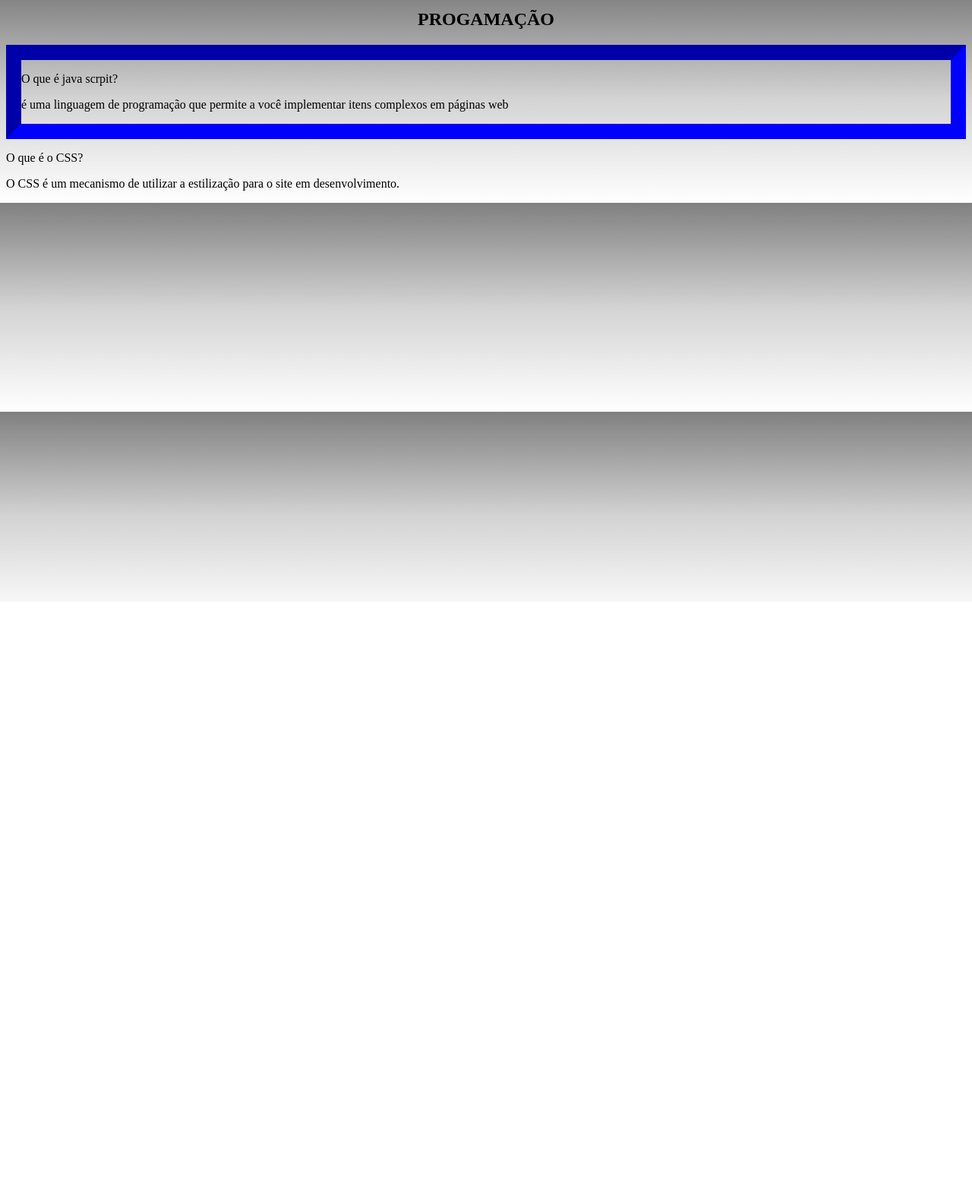
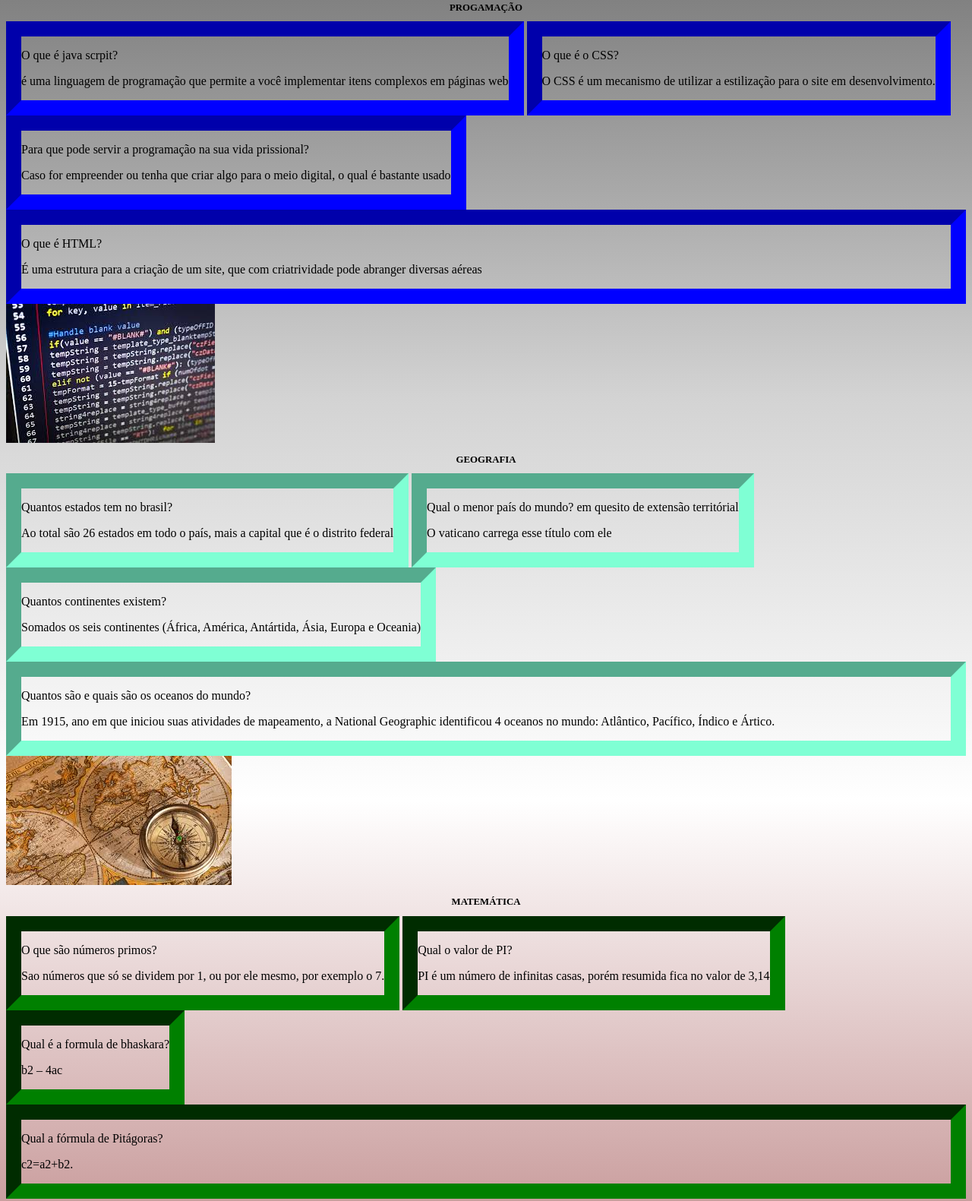
Before and after one commit to naxttan/proj-3tri, a plain HTML site: page index.html in a window 1280 px wide. Shown: the part 8-1589 px from the top of the page at 76% size. Before the commit the page ends 800 px from the top, so only its background shows below. Drawn offline with Linux system fonts and the light colour scheme.

Commit message:
Add files via upload

```diff
--- a/index.html
+++ b/index.html
@@ -8,11 +8,14 @@
 </head>
 <body>
     <h2>   PROGAMAÇÃO  </h2>
+
     <header class="h">
     <P>O que é java scrpit? </P>
-    <p> é uma linguagem de programação que permite a você implementar
+    <p> é uma linguagem de programação que permite
+         a você implementar
         itens complexos em páginas web</p>
-</header>
+        </nav>
+    </header>
 
  <header class="hh">
     <p> O que é o CSS? </p>
@@ -21,6 +24,75 @@
 
  </header>
 
+ <header class="hhh">
+<p> Para que pode servir a programação na sua vida prissional?</p>
+ <p> Caso for empreender ou tenha que criar algo para o meio digital, o qual é bastante usado </p>
+</header>
+<header class="hhhh">
+<p> O que é HTML?</p>
+<P> É uma estrutura para a criação de um site, que com criatrividade pode abranger diversas aéreas</P>
+</header>
+<img src="site.jpeg">
+
+
+<h2> GEOGRAFIA </h2>
+<header class="t">
+    <P>Quantos estados tem no brasil? </P>
+    <p> Ao total são 26 estados em todo o país, mais a capital que é o distrito federal </p>
+        </header>
+
+        <header class="tt">
+            <P>Qual o menor país do mundo? em quesito de extensão territórial </P>
+            <p> O vaticano carrega esse título com ele </p>
+         </header>
+
+         <header class="ttt">
+            <P>Quantos continentes existem? </P>
+            <p> Somados os seis continentes (África, América, Antártida, Ásia, Europa e Oceania) </p>
+         </header>
+
+         <header class="tttt">
+            <P>Quantos são e quais são os oceanos do mundo? </P>
+            <p> Em 1915, ano em que iniciou suas atividades de mapeamento, a National Geographic identificou
+                4 oceanos no mundo: Atlântico, Pacífico, Índico e Ártico.  </p>
+         </header>
+         <img src="geo.jpeg" >
+
+         <h2> MATEMÁTICA </h2>
+
+         <header class="dd">
+            <P>O que são números primos? </P>
+            <p> Sao números que só se dividem por 1, ou por ele mesmo, por exemplo o 7. </p>
+         </header>
+         <header class="dd">
+            <P>Qual o valor de PI? </P>
+            <p> PI é um número de infinitas casas, porém resumida fica no valor de 3,14 </p>
+         </header>
+         <header class="ddd">
+            <P>Qual é a formula de bhaskara? </P>
+            <p> b2 – 4ac </p>
+            </header>
+            <header class="dddd">
+                <P>Qual a fórmula de Pitágoras? </P>
+                <p>  c2=a2+b2. </p>
+             </header>
+
+
+
+
+
+
+
+
+
+
+
+
+
+
+
+
+
 </body>
 
 
--- a/natan.css
+++ b/natan.css
@@ -1,12 +1,82 @@
 body {
-    background: linear-gradient(gray, lightgray, white);
+    background: linear-gradient(gray, lightgray, white, rgb(202, 158, 158));
+
 }
 .h {
     border-color: blue;
     border-width: 20px;
     border-style: inset;
+    display: inline-block;
 }
 h2 {
     text-align: center;
+font-size: 1vw;
 
 }
+.hh{
+    border-color: blue;
+    border-width: 20px;
+    border-style: inset;
+    display: inline-block;
+}
+p{
+    font-size: medium;
+}
+.hhh {
+    border-color: blue;
+    border-width: 20px;
+    border-style: inset;
+    display: inline-block;
+}
+.hhhh {
+    border-color: blue;
+    border-width: 20px;
+    border-style: inset;
+}
+.t {
+    border-color: aquamarine;
+    border-width: 20px;
+    border-style: inset;
+    display: inline-block;
+ }
+ .tt {
+    border-color: aquamarine;
+    border-width: 20px;
+    border-style: inset;
+    display: inline-block;
+ }
+ .ttt {
+    border-color: aquamarine;
+    border-width: 20px;
+    border-style: inset;
+    display: inline-block;
+ }
+ .tttt{
+    border-color: aquamarine;
+    border-width: 20px;
+    border-style: inset;
+
+ }
+ .d {
+    border-color: green;
+    border-width: 20px;
+    border-style: inset;
+    display: inline-block;
+ }
+ .dd {
+    border-color: green;
+    border-width: 20px;
+    border-style: inset;
+    display: inline-block;
+ }
+ .ddd {
+    border-color: green;
+    border-width: 20px;
+    border-style: inset;
+    display: inline-block;
+ }
+ .dddd {
+    border-color: green;
+    border-width: 20px;
+    border-style: inset;
+ }
```
Also changed, not shown: geo.jpeg (added), site.jpeg (added).
